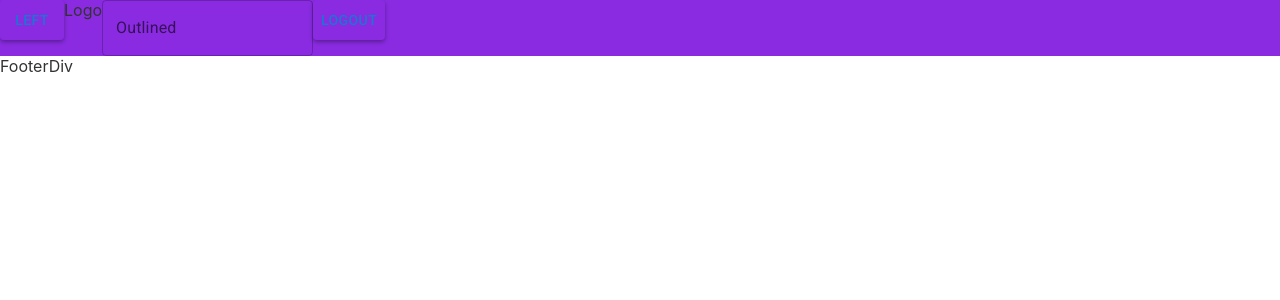
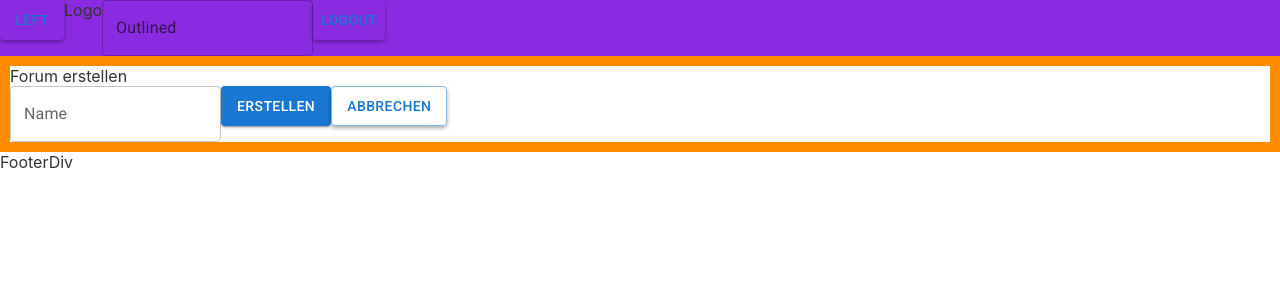
Before and after one commit to FerdinandStr/Forum_Frontend, a React (Vite) app: page /addForum/1 in a window 1280 px wide. Shown: the top 300 px of the page. Built offline with nearby package versions, Linux system fonts and the light colour scheme.

Commit message:
Creat Froum umgesetzt ToDo: min länge Name + Id muss Numeric

```diff
--- a/src/MainPage.jsx
+++ b/src/MainPage.jsx
@@ -6,6 +6,9 @@ import { SideMenu, useSideMenuState } from "./components/SideMenu/SideMenu"
 import useSearchResult from "./hooks/useSearchResult"
 import DummyScene from "./Scenes/Dummy/DummyScene"
 import Home from "./Scenes/Home/Home"
+import CreateUnterforum from "./Scenes/CreateUnterforum/CreateUnterforum"
+import CreateForeneintrag from "./Scenes/CreateForeneintrag/CreateForeneintrag"
+
 
 function MainPage(props) {
     const { useLogin } = props
@@ -25,6 +28,8 @@ function MainPage(props) {
             <Routes>
                 <Route index element={<DummyScene />} />
                 <Route path="/home/:forumId" element={<Home />} />
+                <Route path="/addForum/:forumId" element={<CreateUnterforum />} />
+                <Route path="/addForeneintrag" element={<CreateForeneintrag />} />
                 {/* <Route path="/items" element={<ItemOverview items={items} />} />
                 <Route path="/items/new" element={<NewItemScene />} />
                 <Route path="/items/:itemId" element={<ViewItemScene useLogin={useLogin} />} /> */}
--- a/src/Scenes/CreateForeneintrag/CreateForeneintrag.jsx
+++ b/src/Scenes/CreateForeneintrag/CreateForeneintrag.jsx
@@ -1,10 +1,10 @@
 import React, { useEffect, useState } from 'react'
-import styles from "./CreateUnterforum.module.css"
-import GenericFoldingContainer from "./Components/FoldingContainer/GenericFoldingContainer.jsx"
+import styles from "./CreateForeneintrag.module.css"
 import ReactMarkdown from 'react-markdown'
 import { getForeneintraegeById } from "../../api/foreneintragRoutes"
 import { getForenById } from "../../api/forenRoutes"
 import { useParams, Link } from "react-router-dom";
+
 export default function CreateForeneintrag() {
 
     let { forumId } = useParams();
--- a/src/Scenes/CreateUnterforum/CreateUnterforum.jsx
+++ b/src/Scenes/CreateUnterforum/CreateUnterforum.jsx
@@ -1,30 +1,40 @@
 import React, { useEffect, useState } from 'react'
 import styles from "./CreateUnterforum.module.css"
-import GenericFoldingContainer from "./Components/FoldingContainer/GenericFoldingContainer.jsx"
-import ReactMarkdown from 'react-markdown'
-import { getForeneintraegeById } from "../../api/foreneintragRoutes"
-import { getForenById } from "../../api/forenRoutes"
+import { postForen } from "../../api/forenRoutes"
 import { useParams, Link } from "react-router-dom";
+import Button from '@mui/material/Button';
+import TextField from '@mui/material/TextField';
+
+// Achtung !!!! ParentID Muss Numeric sein + Name muss min. 5 Zeichen lang sein
+// TODO !!!!!!
+
 export default function CreateUnterforum() {
 
     let { forumId } = useParams();
 
-    const [foren, setForen] = useState() //{ idParentForum: "", name: "", ersteller: "", createdAt: "", updatedAt: "" }
-    const [eintraege, setEintraege] = useState()//{ idParentForum: "", name: "", ersteller: "", createdAt: "", updatedAt: "" }
+    const [name, setName] = useState()
 
-    useEffect((() => {
-        getForenById({ idParentForum: forumId })
-            .then((data) => { setForen(data); })
-            //.then(console.log(foren))
-            .catch((data) => { })
+    const handleChangeName = (e) => {
+        setName(e.target.value)
+    }
+    const createForum = (e) => {
+        let paresedId = parseInt(forumId)
 
-        getForeneintraegeById({ idForum: forumId, idKategorie: "", idForeneintrag: "" })
-            .then((data) => { console.log(data); setEintraege(data); })
-            .catch((data) => { })
-    }), [forumId])//foren, eintraege
+        let data = {
+            "name": name,
+            "idParentForum": paresedId
+        }
+        postForen(data)
+    };
+
 
     return <div className={styles.dummyDiv}>
-        <div> test</div>
-
+        <div> Forum erstellen</div>        <TextField
+            id="outlined-disabled"
+            label="Name"
+            onChange={handleChangeName}
+        />
+        <Button variant="contained" onClick={createForum}>Erstellen</Button>
+        <Button variant="outlined">Abbrechen</Button>
     </div>
 }
--- a/src/Scenes/Home/Home.jsx
+++ b/src/Scenes/Home/Home.jsx
@@ -15,11 +15,10 @@ export default function Home() {
     useEffect((() => {
         getForenById({ idParentForum: forumId })
             .then((data) => { setForen(data); })
-            //.then(console.log(foren))
             .catch((data) => { })
 
         getForeneintraegeById({ idForum: forumId, idKategorie: "", idForeneintrag: "" })
-            .then((data) => { console.log(data); setEintraege(data); })
+            .then((data) => { setEintraege(data); })
             .catch((data) => { })
     }), [forumId])//foren, eintraege
 
```
